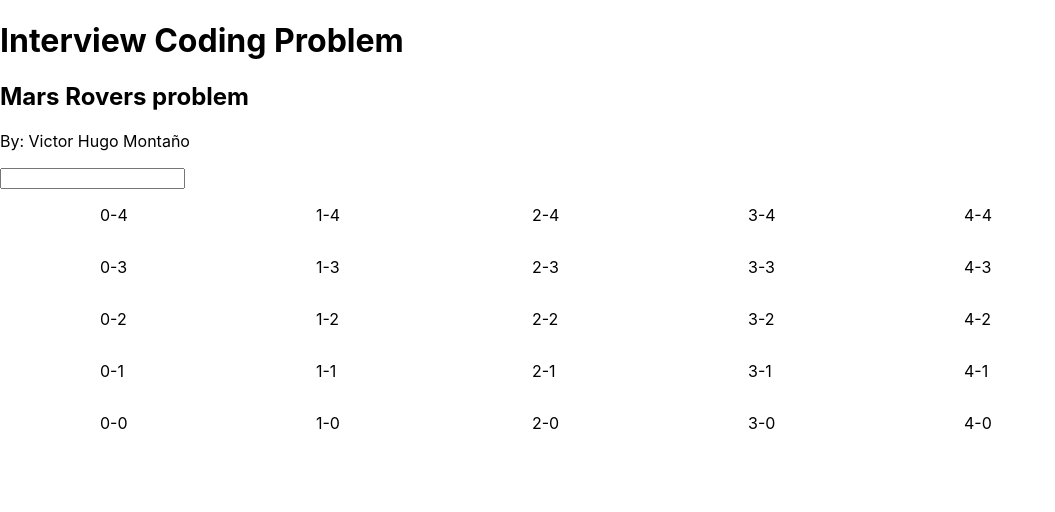
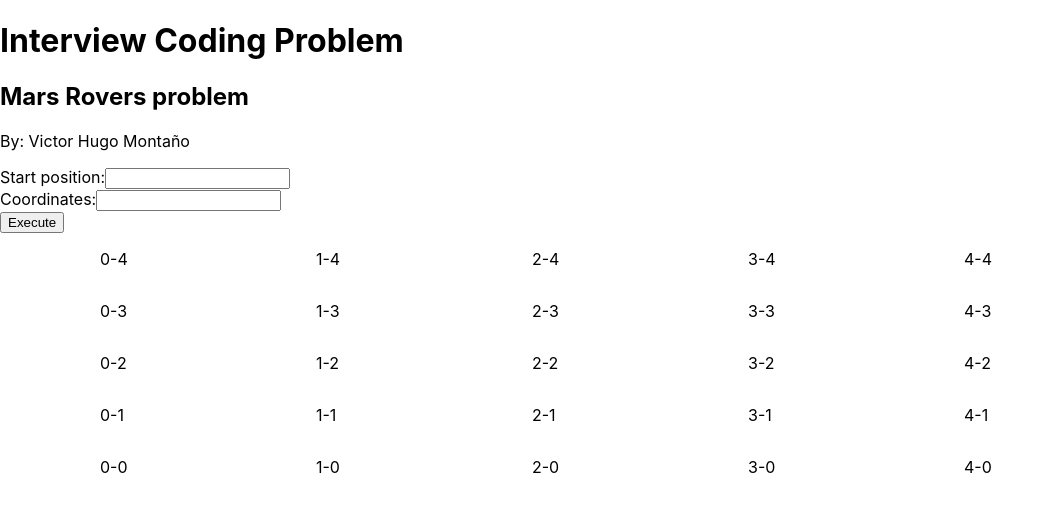
Before and after one commit to victorhm2011/BolivianDev-Exercise-VictorMontano, a React (Create React App) app in the folder mars-rovers/: page / in a window 1280 px wide. Shown: the top 512 px of the page, without its empty margins (0-1055 px from the left). Built offline with nearby package versions, Linux system fonts and the light colour scheme.

Commit message:
[FEA-001]: Add inputs of coordinates

```diff
--- a/mars-rovers/src/intructions/coordinates/Coordinates.js
+++ b/mars-rovers/src/intructions/coordinates/Coordinates.js
@@ -3,7 +3,21 @@ import './Coordinates.scss';
 function Coordinates() {
     return (
         <div>
-            <input type="text" name="coordinates"/>
+            <div>
+                <label>
+                    Start position:
+                    <input type="text" name="start" />
+                </label>
+            </div>
+            <div>
+                <label>
+                    Coordinates:
+                    <input type="text" name="coordinates"/>
+                </label>
+            </div>
+            <div>
+                <input type='submit' value='Execute'/>
+            </div>
         </div>
     );
 }
```
